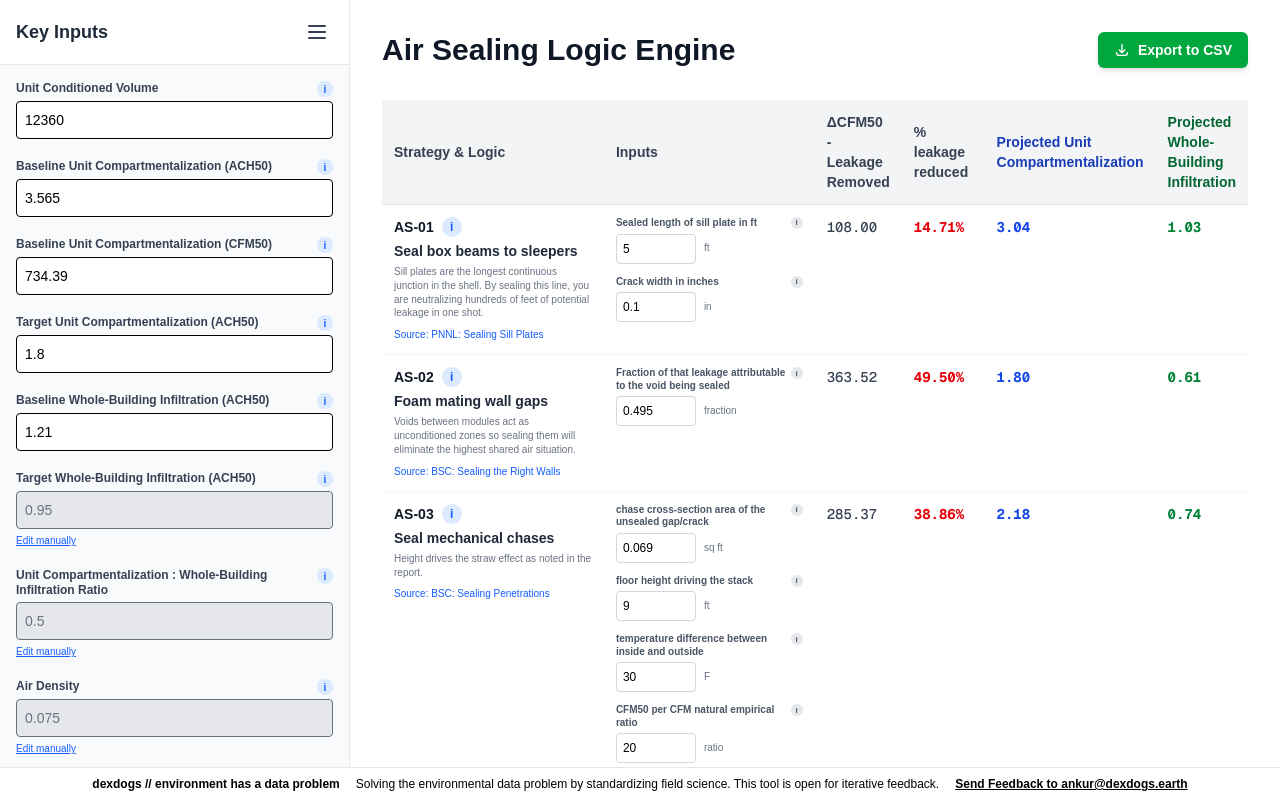
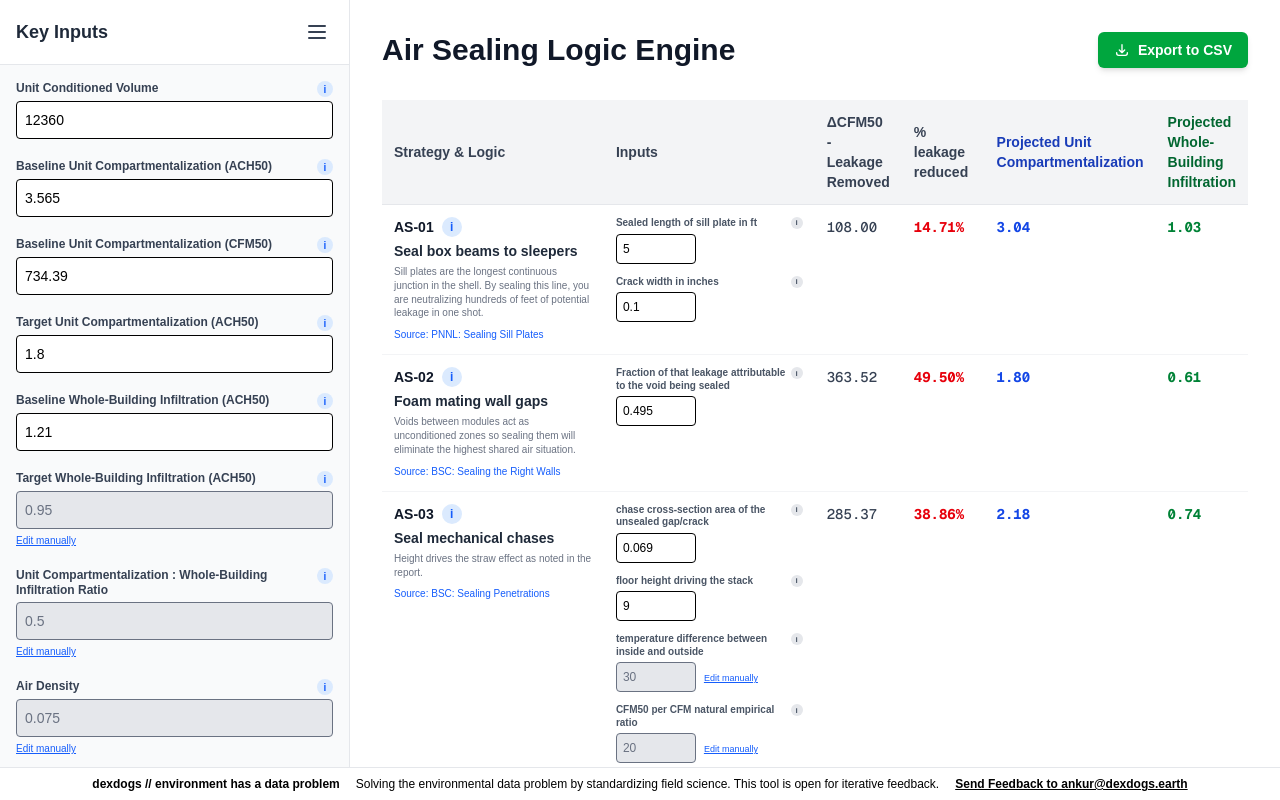
Before and after one commit to dexdogs/air-sealing-logic-engine, a Next.js app: page / in a window 1280 px wide. Built offline with nearby package versions, Linux system fonts and the light colour scheme.

Commit message:
Freeze AS-03 constants with manual edit and restore options

```diff
--- a/app/page.tsx
+++ b/app/page.tsx
@@ -335,14 +335,23 @@ export default function Home() {
                           </div>
                           <div className="flex items-center gap-2">
                             <input
-                              type="number"
-                              step="any"
-                              value={input.value}
-                              onChange={(e) => handleStrategyInput(s.id, input.key, Number(e.target.value))}
-                              className="border border-gray-300 p-1.5 rounded w-20 text-black text-xs focus:ring-2 focus:ring-blue-500 outline-none"
-                            />
-                            <span className="text-[10px] text-gray-500 font-medium">{input.unitLabel}</span>
-                          </div>
+                                type="number"
+                                step="any"
+                                value={input.value}
+                                onChange={(e) => handleStrategyInput(s.id, input.key, Number(e.target.value))}
+                                disabled={['tempDiff', 'empiricalRatio', 'tAvg', 'gravity'].includes(input.key) && !unlockedFields[`${s.id}-${input.key}`]}
+                                className={`border p-1.5 rounded w-20 text-black text-xs outline-none ${['tempDiff', 'empiricalRatio', 'tAvg', 'gravity'].includes(input.key) && !unlockedFields[`${s.id}-${input.key}`] ? 'bg-gray-200 cursor-not-allowed text-gray-500' : 'bg-white focus:ring-2 focus:ring-blue-500'}`}
+                              />
+                              {['tempDiff', 'empiricalRatio', 'tAvg', 'gravity'].includes(input.key) && !unlockedFields[`${s.id}-${input.key}`] && (
+                                <button type="button" onClick={() => setUnlockedFields({...unlockedFields, [`${s.id}-${input.key}`]: true})} className="text-[9px] text-blue-600 underline mt-0.5 text-left hover:text-blue-800 block">Edit manually</button>
+                              )}
+                              {['tempDiff', 'empiricalRatio', 'tAvg', 'gravity'].includes(input.key) && unlockedFields[`${s.id}-${input.key}`] && (
+                                <button type="button" onClick={() => {
+                                  const defaultVal = initialStrategies.find(st => st.id === s.id)?.inputs.find(i => i.key === input.key)?.value || 0;
+                                  handleStrategyInput(s.id, input.key, defaultVal);
+                                  setUnlockedFields({...unlockedFields, [`${s.id}-${input.key}`]: false});
+                                }} className="text-[9px] text-blue-600 underline mt-0.5 text-left hover:text-blue-800 block">Restore to default</button>
+                              )}</div>
                         </div>
                       ))}
                     </div>
```
